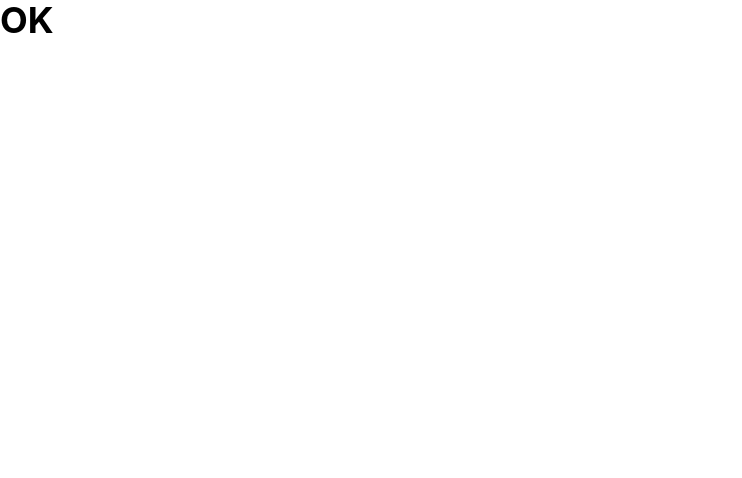
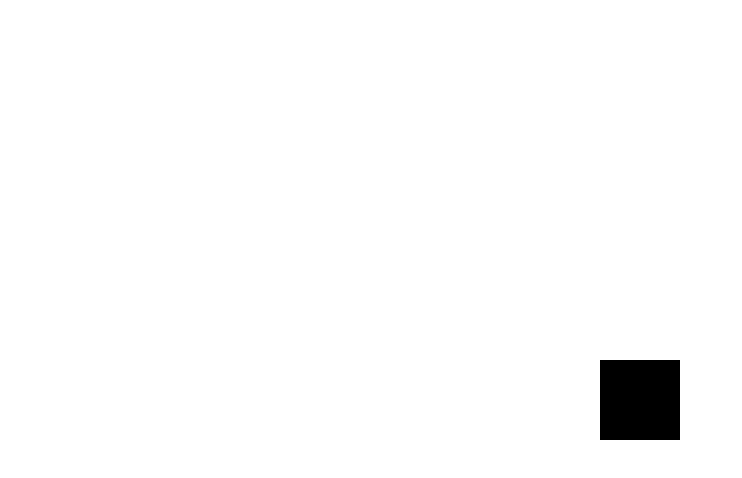
Before and after one commit to OmKhandale05/frontend-portfolio, a React (Vite) app: page / in a window 1280 px wide. Shown: the top 478 px of the page, without its empty margins (0-742 px from the left). Built offline with nearby package versions, Linux system fonts and the light colour scheme.

Commit message:
Install gsap and create basic animation text

```diff
--- a/package.json
+++ b/package.json
@@ -11,6 +11,7 @@
   },
   "dependencies": {
     "@tailwindcss/vite": "^4.2.2",
+    "gsap": "^3.14.2",
     "react": "^19.2.4",
     "react-dom": "^19.2.4",
     "tailwindcss": "^4.2.2"
--- a/src/App.jsx
+++ b/src/App.jsx
@@ -1,11 +1,33 @@
-import { useState } from 'react'
-import './App.css'
+import gsap from 'gsap';
+import './App.css';
+import { useEffect ,useRef } from 'react';
 
 function App() {
 
+  const boxRef = useRef();
+
+  useEffect(() => {
+    gsap.fromTo(
+      boxRef.current,
+      {
+        y: 100,
+        opacity: 0,
+        scale: 0.5,
+      },
+      {
+        y: 0,
+        opacity: 1,
+        scale: 1,
+        duration: 3,
+        ease: "power3.out",
+      }
+    );
+  }, []);
+
   return (
-   <div>
-    <h1 className='text-4xl font-bold'>OK</h1>
+   <div className='h-screen flex items-center justify-center'>
+    <div ref={boxRef} className="w-20 h-20 bg-black"></div>
+
    </div>
   )
 }
```
Also changed, not shown: 1 other file (tests, documents, lock files or other folders).
